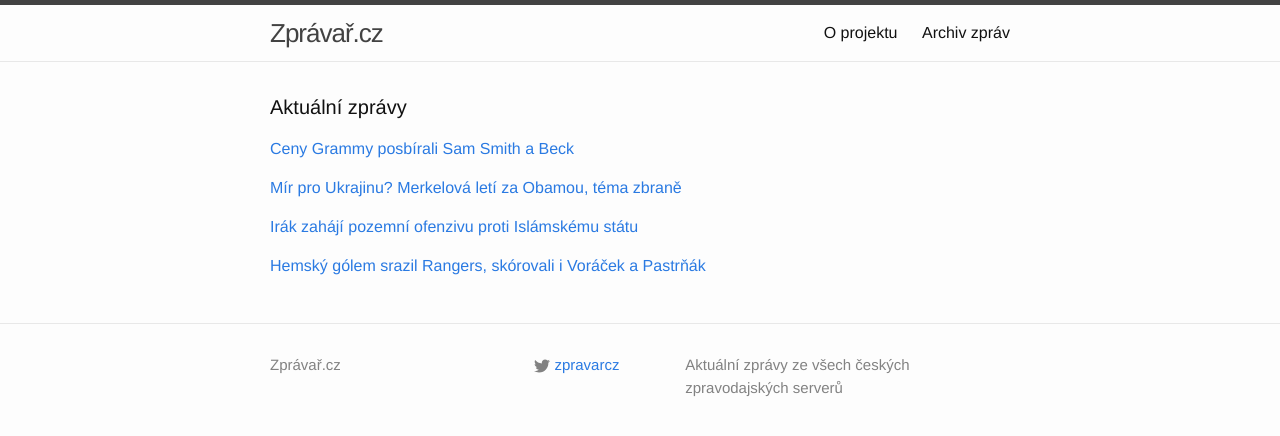
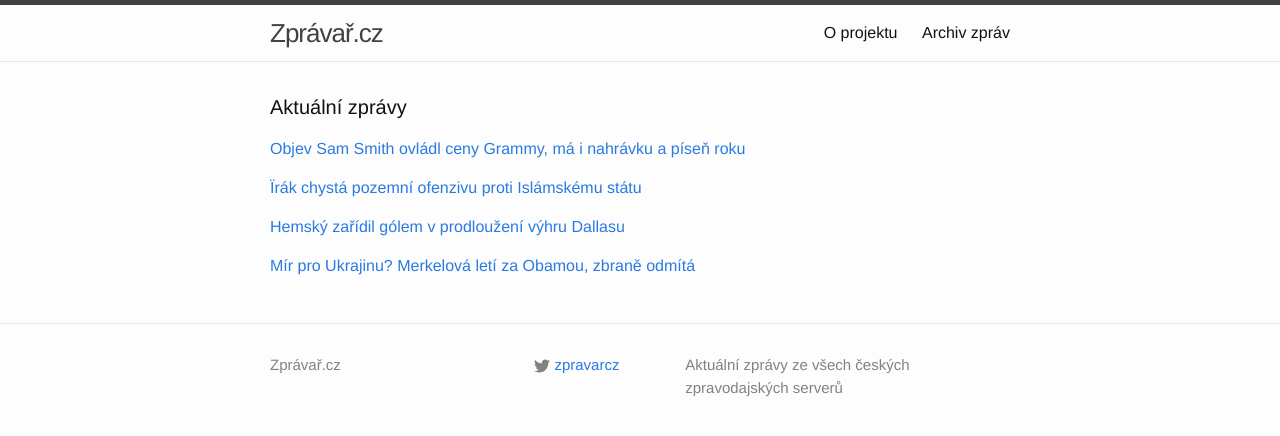
Before and after one commit to adliska/zpravar, a Jekyll site: the page built from index.html, in a window 1280 px wide. Shown: the top 436 px of the page. Built offline with Jekyll 4.4.1, drawn with Linux system fonts in a browser that asks for light colours.

Commit message:
zpravar news update

```diff
--- a/index.html
+++ b/index.html
@@ -5,9 +5,10 @@ layout: default
 <div class="home">
     <h1 class="page-heading">Aktuální zprávy</h1>
 
-<p><a href="javascript:;" onclick="toggle_visibility('zpravy0')">Ceny Grammy posbírali Sam Smith a Beck</a></p>
+<p><a href="javascript:;" onclick="toggle_visibility('zpravy0')">Objev Sam Smith ovládl ceny Grammy, má i nahrávku a píseň roku</a></p>
 <div id="zpravy0" style="display:none">
 <ul>
+<li><a href=http://www.denik.cz/hudba/objev-sam-smith-ovladl-ceny-grammy-ma-i-nahravku-a-pisen-roku-20150209.html>Objev Sam Smith ovládl ceny Grammy, má i nahrávku a píseň roku - www.denik.cz</a></li>
 <li><a href=http://www.novinky.cz/kultura/361117-ceny-grammy-posbirali-sam-smith-a-beck.html>Ceny Grammy posbírali Sam Smith a Beck - www.novinky.cz</a></li>
 <li><a href=http://www.tyden.cz/rubriky/kultura/hudba/grammy-ovladl-objev-sam-smith-album-roku-ma-beck_332799.html>Grammy ovládl objev Sam Smith, album roku má Beck - www.tyden.cz</a></li>
 <li><a href=http://www.tyden.cz/rubriky/kultura/objev-sam-smith-ovladl-ceny-grammy-ma-i-pisen-roku_332799.html>Objev Sam Smith ovládl ceny Grammy, má i píseň roku - www.tyden.cz</a></li>
@@ -16,25 +17,27 @@ layout: default
 <li><a href=http://www.ceskenoviny.cz/zpravy/zpravy/objev-sam-smith-ovladl-ceny-grammy-ma-i-nahravku-a-pisen-roku/1179010>Objev Sam Smith ovládl ceny Grammy, má i nahrávku a píseň roku  - www.ceskenoviny.cz</a></li>
 <li><a href=http://www.novinky.cz/kultura/361117-ceny-grammy-posbirali-beck-a-sam-smith.html>Ceny Grammy posbírali Beck a Sam Smith - www.novinky.cz</a></li>
 </ul>
-</div><p><a href="javascript:;" onclick="toggle_visibility('zpravy1')">Mír pro Ukrajinu? Merkelová letí za Obamou, téma zbraně</a></p>
+</div><p><a href="javascript:;" onclick="toggle_visibility('zpravy1')">Ïrák chystá pozemní ofenzivu proti Islámskému státu</a></p>
 <div id="zpravy1" style="display:none">
 <ul>
-<li><a href=http://www.tyden.cz/rubriky/zahranici/rusko-a-okoli/mir-pro-ukrajinu-merkelova-leti-za-obamou-tema-zbrane_332800.html>Mír pro Ukrajinu? Merkelová letí za Obamou, téma zbraně - www.tyden.cz</a></li>
-<li><a href=http://www.novinky.cz/zahranicni/evropa/361118-pokracuji-hekticke-aktivity-s-cilem-zastavit-valku-na-ukrajine.html>Pokračují hektické aktivity s cílem zastavit válku na Ukrajině  - www.novinky.cz</a></li>
-<li><a href=http://www.rozhlas.cz/_zprava/nemecka-kanclerka-bude-v-bilem-dome-jednat-o-reseni-krize-na-ukrajine--1453180>Německá kancléřka bude v Bílém domě jednat o řešení krize na Ukrajině - www.rozhlas.cz</a></li>
-</ul>
-</div><p><a href="javascript:;" onclick="toggle_visibility('zpravy2')">Irák zahájí pozemní ofenzivu proti Islámskému státu</a></p>
-<div id="zpravy2" style="display:none">
-<ul>
+<li><a href=http://www.ceskatelevize.cz/ct24/svet/301053-irak-chysta-pozemni-ofenzivu-proti-islamskemu-statu/>Ïrák chystá pozemní ofenzivu proti Islámskému státu - www.ceskatelevize.cz</a></li>
 <li><a href=http://www.novinky.cz/zahranicni/blizky-a-stredni-vychod/361119-irak-zahaji-pozemni-ofenzivu-proti-islamskemu-statu.html>Irák zahájí pozemní ofenzivu proti Islámskému státu - www.novinky.cz</a></li>
 <li><a href=http://www.novinky.cz/zahranicni/blizky-a-stredni-vychod/361119-irak-zahaji-pozemni-ofenzivu.html>Irák zahájí pozemní ofenzívu - www.novinky.cz</a></li>
 <li><a href=http://www.ceskenoviny.cz/zpravy/zpravy/iracke-sily-pry-chystaji-pozemni-ofenzivu-proti-is/1179006>Irácké síly prý chystají pozemní ofenzivu proti IS - www.ceskenoviny.cz</a></li>
 </ul>
-</div><p><a href="javascript:;" onclick="toggle_visibility('zpravy3')">Hemský gólem srazil Rangers, skórovali i Voráček a Pastrňák</a></p>
-<div id="zpravy3" style="display:none">
+</div><p><a href="javascript:;" onclick="toggle_visibility('zpravy2')">Hemský zařídil gólem v prodloužení výhru Dallasu</a></p>
+<div id="zpravy2" style="display:none">
 <ul>
+<li><a href=http://www.denik.cz/hokej/hemsky-zaridil-golem-v-prodlouzeni-vyhru-dallasu-20150209.html>Hemský zařídil gólem v prodloužení výhru Dallasu - www.denik.cz</a></li>
 <li><a href=http://sport.aktualne.cz/hemsky-golem-srazil-rangers-skorovali-i-voracek-a-pastrnak/r~56e0341aafee11e49f60002590604f2e/>Hemský gólem srazil Rangers, skórovali i Voráček a Pastrňák - sport.aktualne.cz</a></li>
 <li><a href=http://www.sportovninoviny.cz/zpravy/hemsky-zaridil-golem-v-prodlouzeni-vyhru-dallasu/1179026>Hemský zařídil gólem v prodloužení výhru Dallasu - www.sportovninoviny.cz</a></li>
 <li><a href=http://sport.aktualne.cz/voracek-jistil-golem-vyhru-trefil-se-i-fleischmann/r~56e0341aafee11e49f60002590604f2e/>Voráček jistil gólem výhru, trefil se i Fleischmann - sport.aktualne.cz</a></li>
 </ul>
+</div><p><a href="javascript:;" onclick="toggle_visibility('zpravy3')">Mír pro Ukrajinu? Merkelová letí za Obamou, zbraně odmítá</a></p>
+<div id="zpravy3" style="display:none">
+<ul>
+<li><a href=http://www.tyden.cz/rubriky/zahranici/rusko-a-okoli/mir-pro-ukrajinu-merkelova-leti-za-obamou-zbrane-odmita_332800.html>Mír pro Ukrajinu? Merkelová letí za Obamou, zbraně odmítá - www.tyden.cz</a></li>
+<li><a href=http://zpravy.aktualne.cz/zahranici/zive-pondeli-9-unora-ukrajina-rusko-separatiste/r~58af2d20ac8611e4b6d20025900fea04/>Živě: Merkelová letí za Obamou, zbraně pro Ukrajinu odmítá - zpravy.aktualne.cz</a></li>
+<li><a href=http://www.tyden.cz/rubriky/zahranici/rusko-a-okoli/mir-pro-ukrajinu-merkelova-leti-za-obamou-tema-zbrane_332800.html>Mír pro Ukrajinu? Merkelová letí za Obamou, téma zbraně - www.tyden.cz</a></li>
+</ul>
 </div></div>
```
